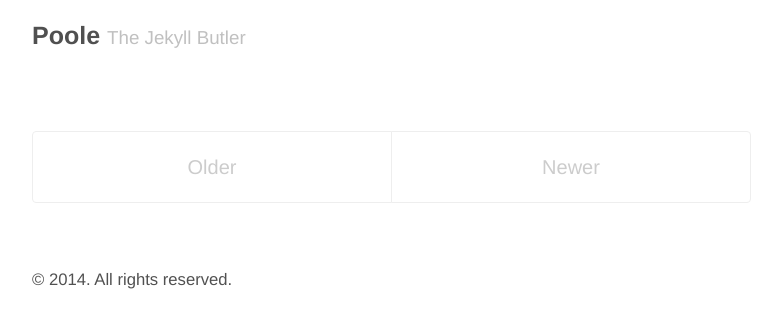
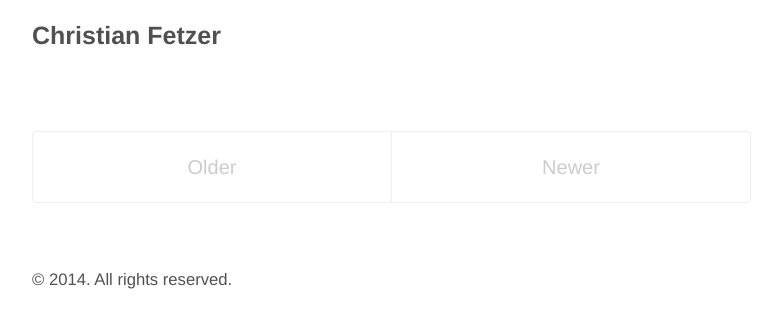
Before and after one commit to fetzerch/fetzerch.github.io, a Jekyll site: the page built from index.html, in a window 1280 px wide. Shown: the top 328 px of the page, without its empty margins (248-1030 px from the left). Built offline with Jekyll 4.4.1, drawn with Linux system fonts in a browser that asks for light colours; Markdown is read by kramdown in place of the engine named in the settings; the list of posts is cut into pages by our own code; part of the change alters nothing that is shown.

Commit message:
config: Initial page config

```diff
--- a/_config.yml
+++ b/_config.yml
@@ -6,17 +6,22 @@ highlighter:      pygments
 permalink:        pretty
 
 # Setup
-title:            Poole
-tagline:          The Jekyll Butler
-url:              http://getpoole.com
-paginate:         1
+title:            Christian Fetzer
+tagline:
+url:              https://fetzerch.github.io
+paginate:         5
 baseurl:
 author:
-  name:           Mark Otto
-  url:            https://twitter.com/mdo
-  email:          markdotto@gmail.com
+  name:           Christian Fetzer
+  url:            https://fetzerch.github.io
+  email:          fetzer.ch@gmail.com
+  github:         fetzerch
 
-# Custom vars
-version:          1.0.0
-github:
-  repo:           https://github.com/poole/poole
+# Excludes
+exclude: [README.md, LICENSE.md, Gemfile*, Rakefile]
+
+# Gems
+gems:
+    - jekyll-sitemap
+    - jekyll-mentions
+    - jemoji
```
